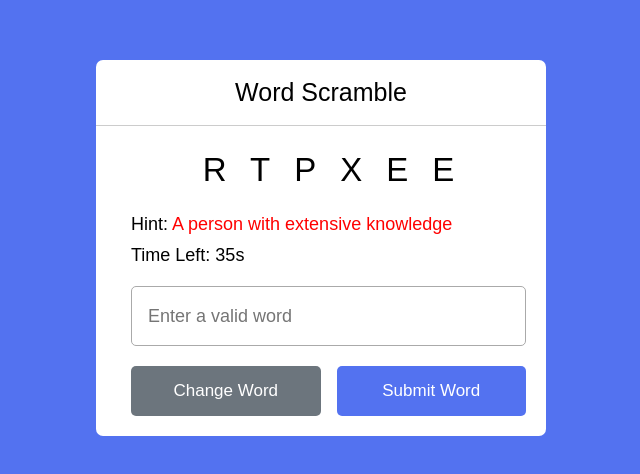
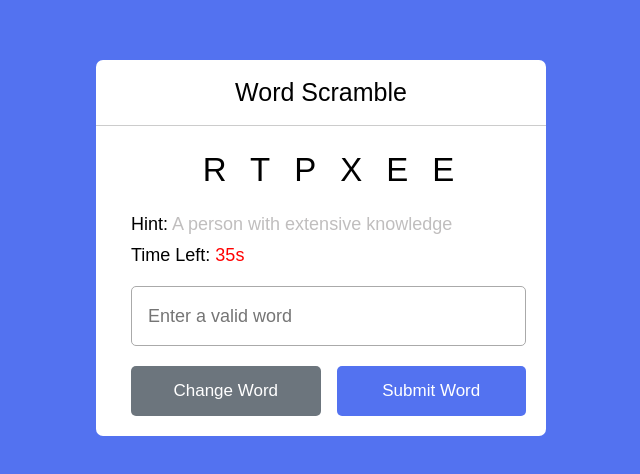
Before and after one commit to GauriVaze16/WordGame, a plain HTML site: page index.html in a window 1280 px wide. Shown: the part 152-626 px from the top of the page, without its empty margins (319-959 px from the left). Drawn offline with Linux system fonts and the light colour scheme.

Commit message:
third commit

```diff
--- a/index.html
+++ b/index.html
@@ -135,10 +135,13 @@ body {
   background: #5372f0;
 }
 .highlight{
-    color: red;
+    color: rgb(192, 190, 190);
 }
 .center{
   text-align: center;
+}
+.timer{
+  color: red;
 }
     </style>
   </head>
@@ -154,7 +157,7 @@ body {
           <p class="hint">Hint: <span class="highlight"></span></p>
 
           <p class="time">
-            Time Left: <span><b>40</b>s</span>
+            Time Left: <span class="timer"><b>40</b>s</span>
           </p>
         </div>
 
```
